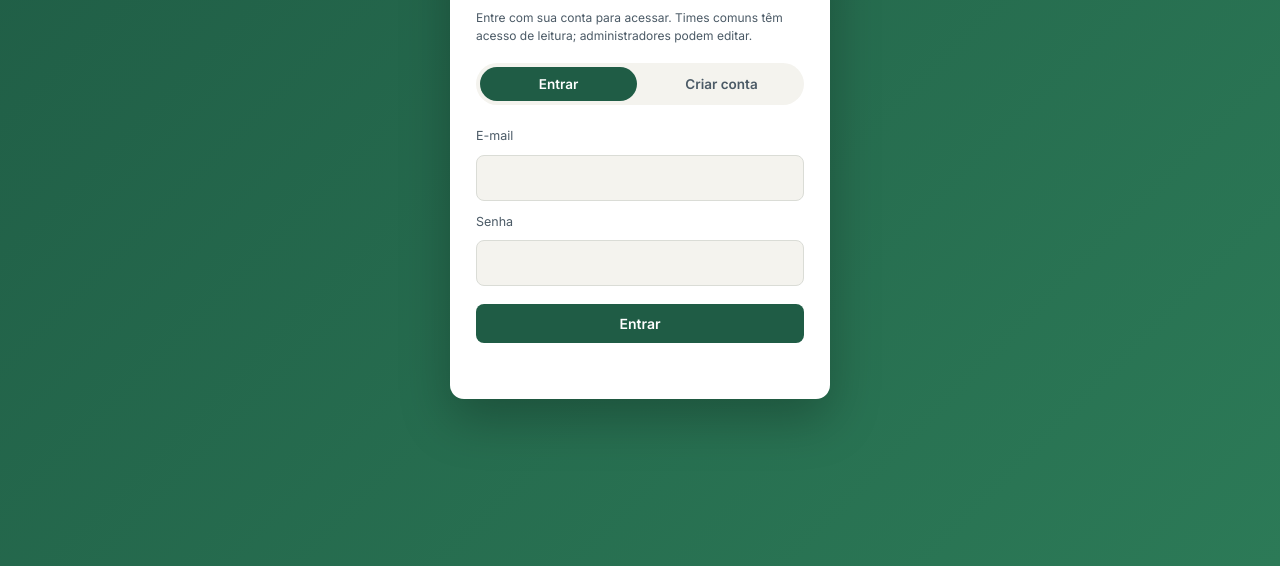
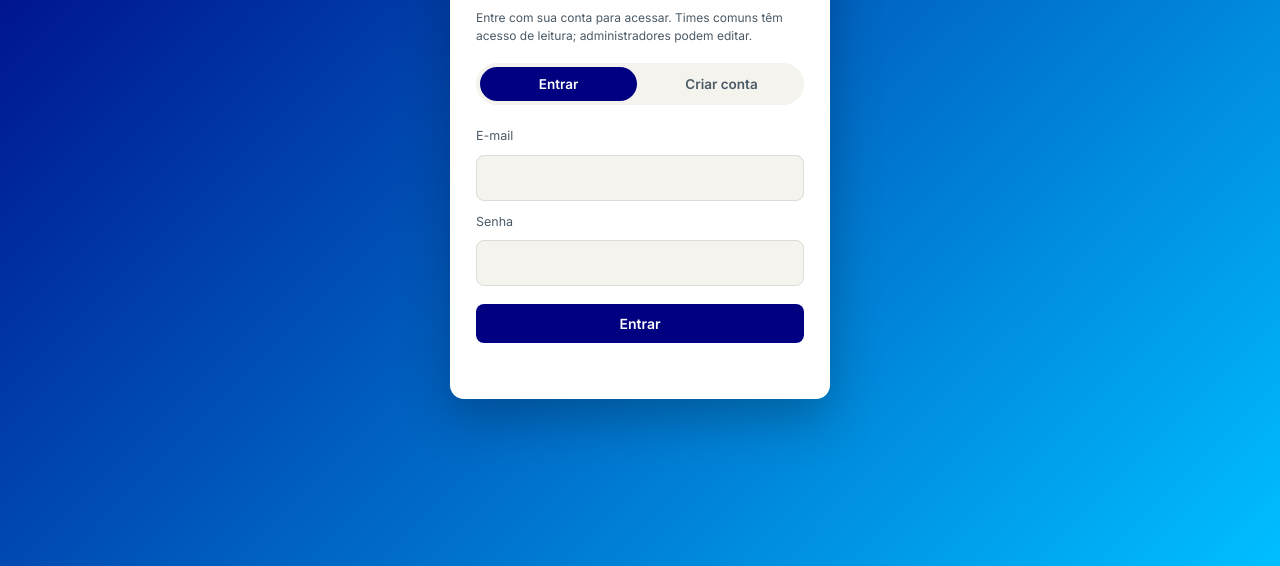
Before and after one commit to pedrodemello2008-maker/Torneio, a plain HTML site: page index.html in a window 1280 px wide. Shown: the part 234-800 px from the top of the page. Drawn offline with nearby package versions, Linux system fonts and the light colour scheme; no server answers.

Commit message:
Update style.css

```diff
--- a/css/style.css
+++ b/css/style.css
@@ -4,8 +4,8 @@
   --ink: #15202b;
   --ink-soft: #4b5a66;
   --line: #dadcd6;
-  --field: #1f5c45;
-  --field-2: #2c7a57;
+--field: #000080 ;
+  --field-2: #00bfff;
   --gold: #c89b3c;
   --danger: #b3402a;
   --radius: 10px;
```
